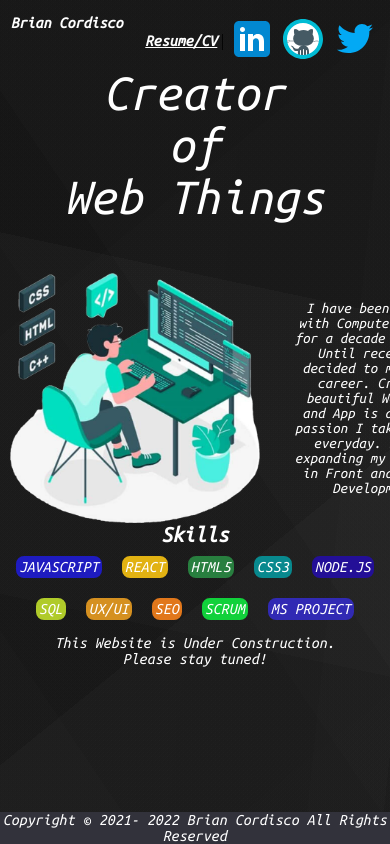
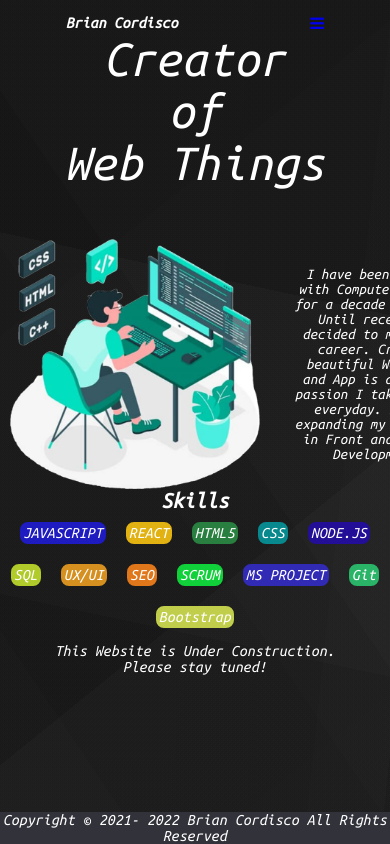
Before and after one commit to desiredstate2021/Landing-Page, a plain HTML site: page index.html in a window 390 px wide. Drawn offline with Linux system fonts and the light colour scheme; a web font is replaced by a local one.

Commit message:
Added Hamburger Mobile Menu. Still Needs Work

```diff
--- a/index.html
+++ b/index.html
@@ -9,20 +9,26 @@
     <link rel="stylesheet" href="queries.css" />
     <link rel="preconnect" href="https://fonts.gstatic.com" crossorigin>
     <link href="https://fonts.googleapis.com/css2?family=Edu+VIC+WA+NT+Beginner:wght@700&family=Ubuntu+Mono:ital@1&display=swap" rel="stylesheet">
+    <link rel="stylesheet" href="https://cdnjs.cloudflare.com/ajax/libs/font-awesome/4.7.0/css/font-awesome.min.css">
     <title>Hi! I'm Brian</title>
 </head>
 
 <body>
     <main>
-        <div class="wrapper">
-            <nav class="nav">
-                <h1 class="name">Brian Cordisco</h1>
+        <div class="mobile-container">
+            <nav class="nav topnav">
+                <h1 class="name active">Brian Cordisco</h1>
 
                 <div class="flex-container-1">
-                    <a href="BrianCV.pdf" class="resume">Resume/CV</a> |
-                    <a href="https://www.linkedin.com/in/brian-cordisco-500250205/" class="linkedin"><img alt="Linkedin" src="/images/icons8-linkedin.svg" /></a>
-                    <a href="https://github.com/desiredstate2021" class="github"><img alt="github" src="/images/icons8-github.svg" /></a>
-                    <a href="https://twitter.com/BrianCordisco" class="twitter"><img alt="twitter" src="/images/icons8-twitter.svg" /></a>
+                    <div id="myLinks">
+                        <a href="BrianCV.pdf" class="resume">Resume/CV</a>
+                        <a href="https://www.linkedin.com/in/brian-cordisco-500250205/" class="linkedin"><img alt="Linkedin" src="/images/icons8-linkedin.svg" /></a>
+                        <a href="https://github.com/desiredstate2021" class="github"><img alt="github" src="/images/icons8-github.svg" /></a>
+                        <a href="https://twitter.com/BrianCordisco" class="twitter"><img alt="twitter" src="/images/icons8-twitter.svg" /></a>
+                    </div>
+                    <a href="javascript:void(0);" class="icon" onclick="myFunction()">
+                        <i class="fa fa-bars"></i>
+                    </a>
                 </div>
             </nav>
             <div class="title">
@@ -55,31 +61,32 @@
                 <li class="skill-1">JAVASCRIPT</li>
                 <li class="skill-2">REACT</li>
                 <li class="skill-3">HTML5</li>
-                <li class="skill-4">CSS3</li>
+                <li class="skill-4">CSS</li>
                 <li class="skill-5">NODE.JS</li>
                 <li class="skill-6">SQL</li>
                 <li class="skill-7">UX/UI</li>
                 <li class="skill-8">SEO</li>
                 <li class="skill-9">SCRUM</li>
                 <li class="skill-10">MS PROJECT</li>
+                <li class="skill-11">Git</li>
+                <li class="skill-12">Bootstrap</liclass>
             </ul>
         </div>
 
         <div class="under-construction">
             <p>This Website is Under Construction. <br> Please stay tuned!</p>
         </div>
-        <!-- <div class="weather-app">
-            <div class="weather">
-                <h2>What's the weather like in your City?</h2>
-            </div>
-            <div class="form">
-                <form action="/" method="post">
-                    <label for="cityName">City Name: </label>
-                    <input type="text" name="CityName" id="cityInputs" />
-                    <button type="submit">Go</button>
-                </form>
-            </div>
-        </div> -->
+
+        <script>
+            function myFunction() {
+                var x = document.getElementById("myLinks");
+                if (x.style.display === "block") {
+                    x.style.display = "none";
+                } else {
+                    x.style.display = "block";
+                }
+            }
+        </script>
     </main>
 
 
--- a/queries.css
+++ b/queries.css
@@ -5,7 +5,34 @@ Instead, 1rem = 1em = 16px */
     body {
         overflow: hidden;
     }
-    .info {}
+    .mobile-container {}
+    .topnav {
+        overflow: hidden;
+        position: relative;
+    }
+    .topnav #myLinks {
+        display: none;
+        align-items: right;
+    }
+    .topnav a {
+        display: inline-block;
+        align-content: center;
+        flex-direction: row;
+        text-decoration: none;
+    }
+    .topnav a.icon {
+        /* float: right; */
+    }
+    .topnav a:hover {
+        background-color: #ddd;
+        color: black;
+    }
+    .active {
+        color: white;
+    }
+    .resume {
+        text-align: center;
+    }
     .bio {
         width: 480px;
         background-color: transparent;
@@ -52,3 +79,25 @@ Instead, 1rem = 1em = 16px */
         margin-top: 15px;
     }
 }
+
+@media (min-width: 490px) {
+    .nav {
+        display: flex;
+        justify-content: space-around;
+        padding-top: 0.938rem;
+        background-color: transparent;
+    }
+    .resume {
+        font-family: 'Ubuntu Mono', monospace;
+        color: white;
+        font-weight: bolder;
+    }
+    .name {
+        justify-content: flex-start;
+        color: white;
+        font-family: 'Ubuntu Mono', monospace;
+    }
+    .icon {
+        display: none;
+    }
+}
--- a/style.css
+++ b/style.css
@@ -27,7 +27,6 @@ html {
 }
 
 .name {
-    justify-content: flex-start;
     color: white;
     font-family: 'Ubuntu Mono', monospace;
 }
@@ -188,9 +187,27 @@ a:hover {
     background-color: rgb(49, 42, 180);
 }
 
+.skill-11 {
+    border-style: solid;
+    border-color: rgb(42, 180, 104);
+    border-radius: .5rem;
+    background-color: rgb(42, 180, 104);
+}
+
+.skill-12 {
+    border-style: solid;
+    border-color: rgb(193, 206, 75);
+    border-radius: .5rem;
+    background-color: rgb(193, 206, 75);
+}
+
 .under-construction {
     font-family: 'Ubuntu Mono', monospace;
     color: white;
     text-align: center;
     margin-top: 15px;
 }
+
+.icon {
+    display: none;
+}
```
